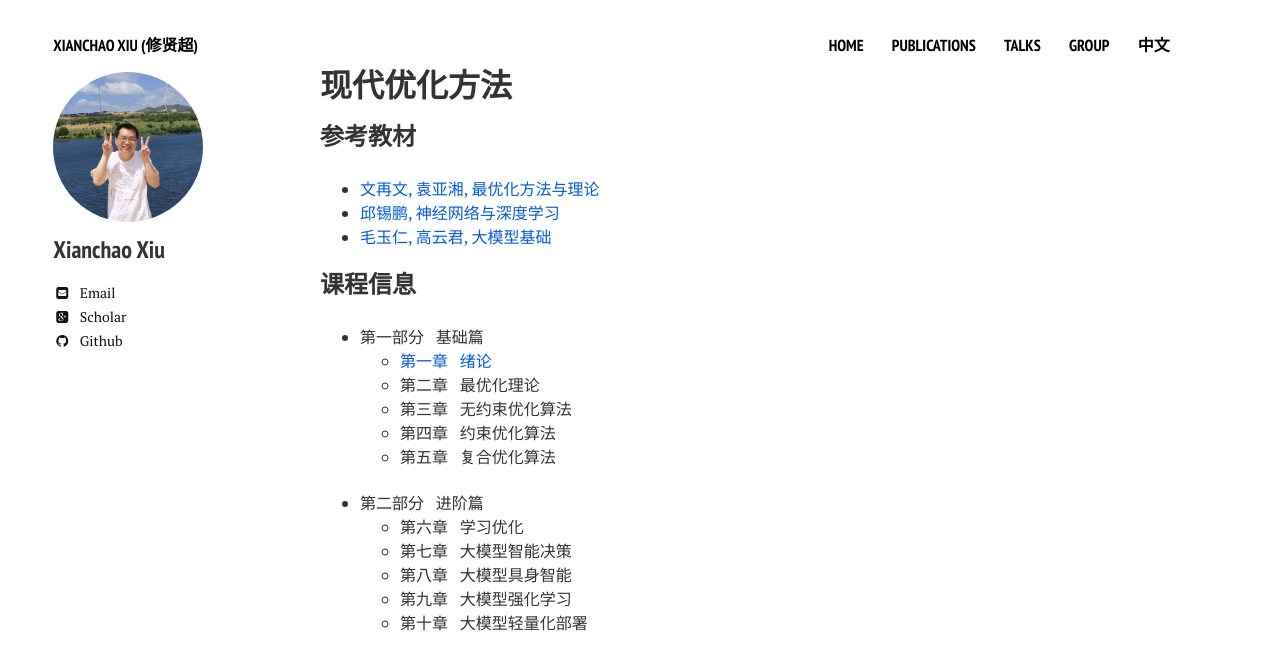
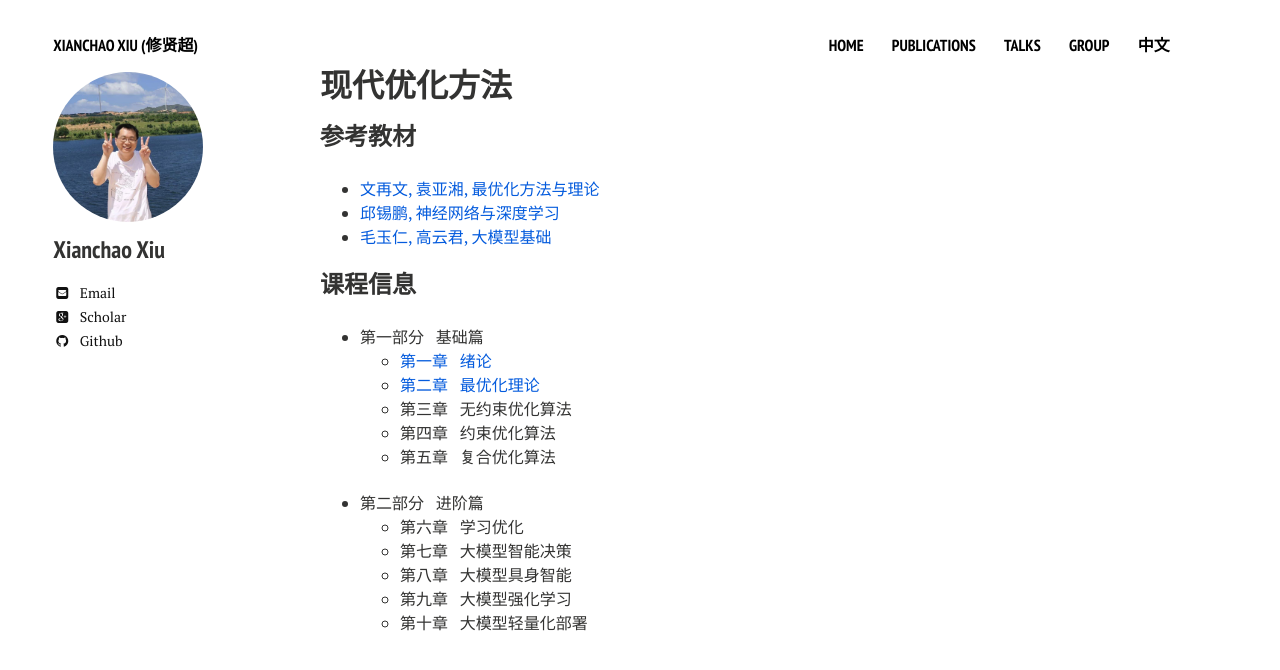
Before and after one commit to xianchaoxiu/xianchaoxiu.github.io, a Jekyll site: the page built from chinese/OPT/index.md, in a window 1280 px wide. Shown: the top 670 px of the page. Built offline with Jekyll 4.4.1, drawn with Linux system fonts in a browser that asks for light colours; nearby versions of some CDN libraries.

Commit message:
Update index.md

```diff
--- a/chinese/OPT/index.md
+++ b/chinese/OPT/index.md
@@ -18,7 +18,7 @@ share: false
 
 - 第一部分 &nbsp;  基础篇<br>
   -  <a href="../OPT/绪论.pdf" class="textlink" target="_blank">  第一章 &nbsp;  绪论<br>
-  -  第二章 &nbsp;  最优化理论<br>
+  -  <a href="../OPT/最优化理论.pdf" class="textlink" target="_blank">  第二章 &nbsp;  最优化理论<br>
   -  第三章 &nbsp;  无约束优化算法<br>
   -  第四章 &nbsp;  约束优化算法<br>
   -  第五章 &nbsp;  复合优化算法<br><br>
```
